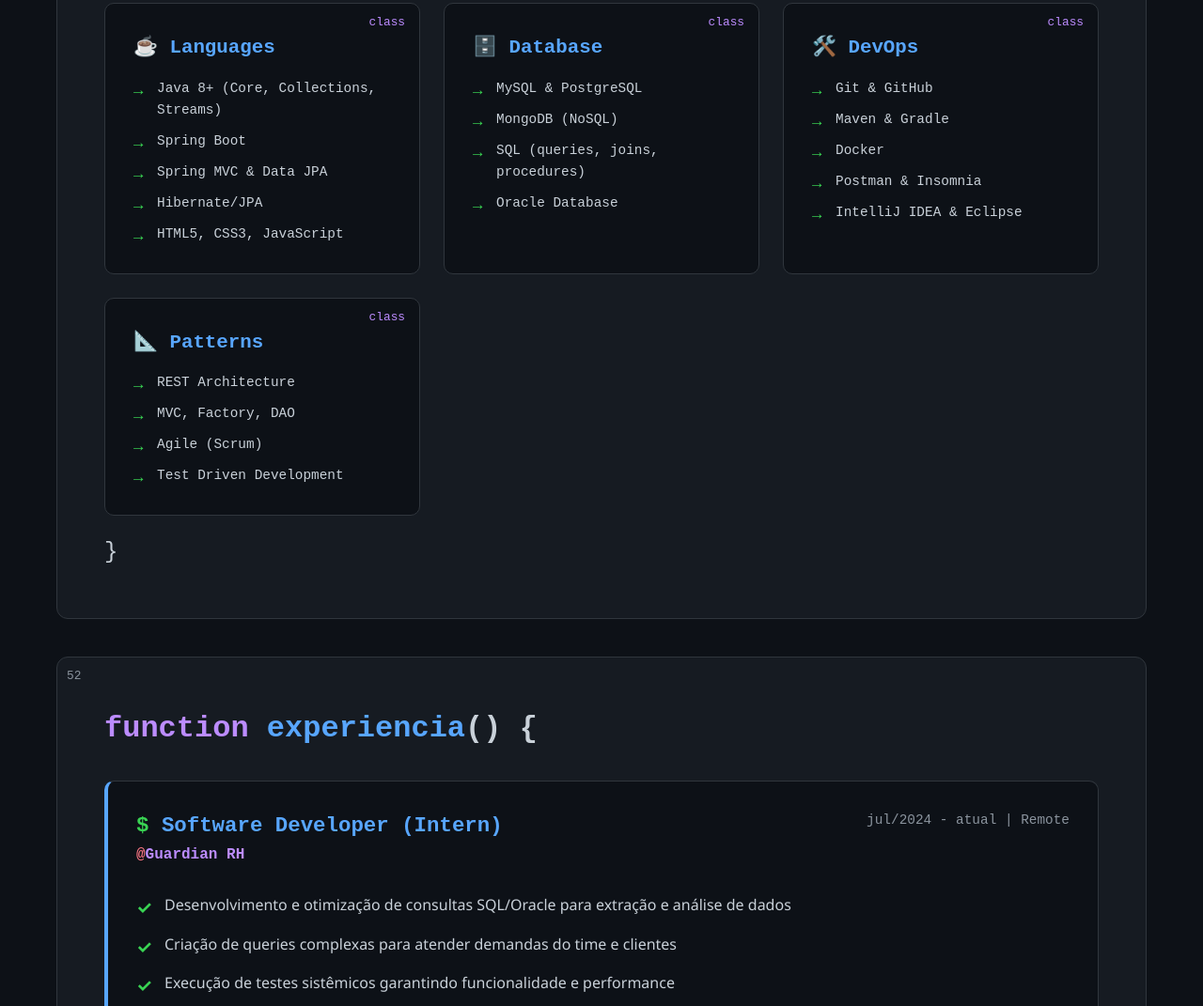
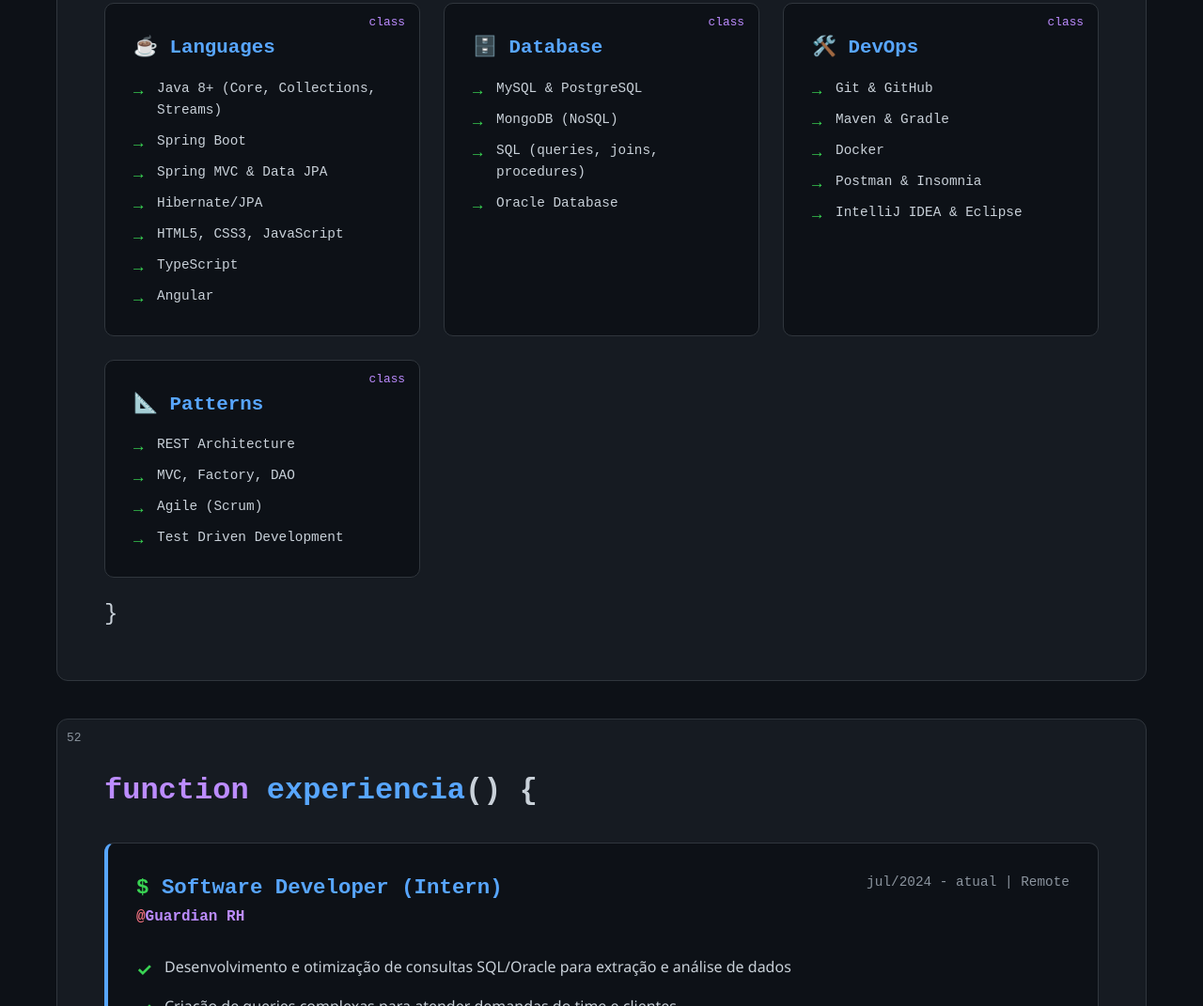
Before and after one commit to devBandeiraa/portifolio-web, a plain HTML site: page index.html in a window 1280 px wide. Shown: the part 1366-2437 px from the top of the page at 94% size. Drawn offline with Linux system fonts and the light colour scheme.

Commit message:
feat: adiciona TypeScript e Angular na seÃ§Ã£o de Languages

```diff
--- a/index.html
+++ b/index.html
@@ -69,6 +69,8 @@ public class Portfolio {
                         <li>Spring MVC & Data JPA</li>
                         <li>Hibernate/JPA</li>
                         <li>HTML5, CSS3, JavaScript</li>
+                        <li>TypeScript</li>
+                        <li>Angular</li>
                     </ul>
                 </div>
 
```
